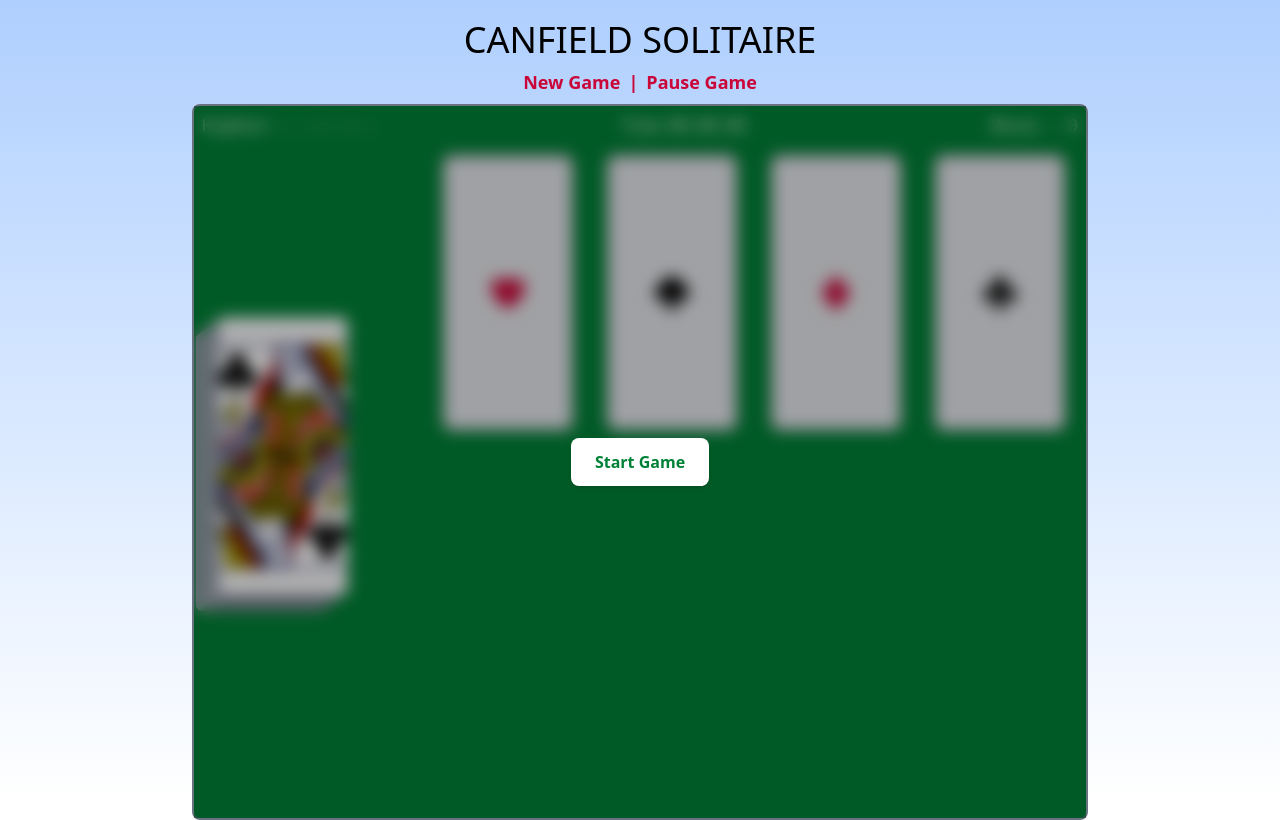
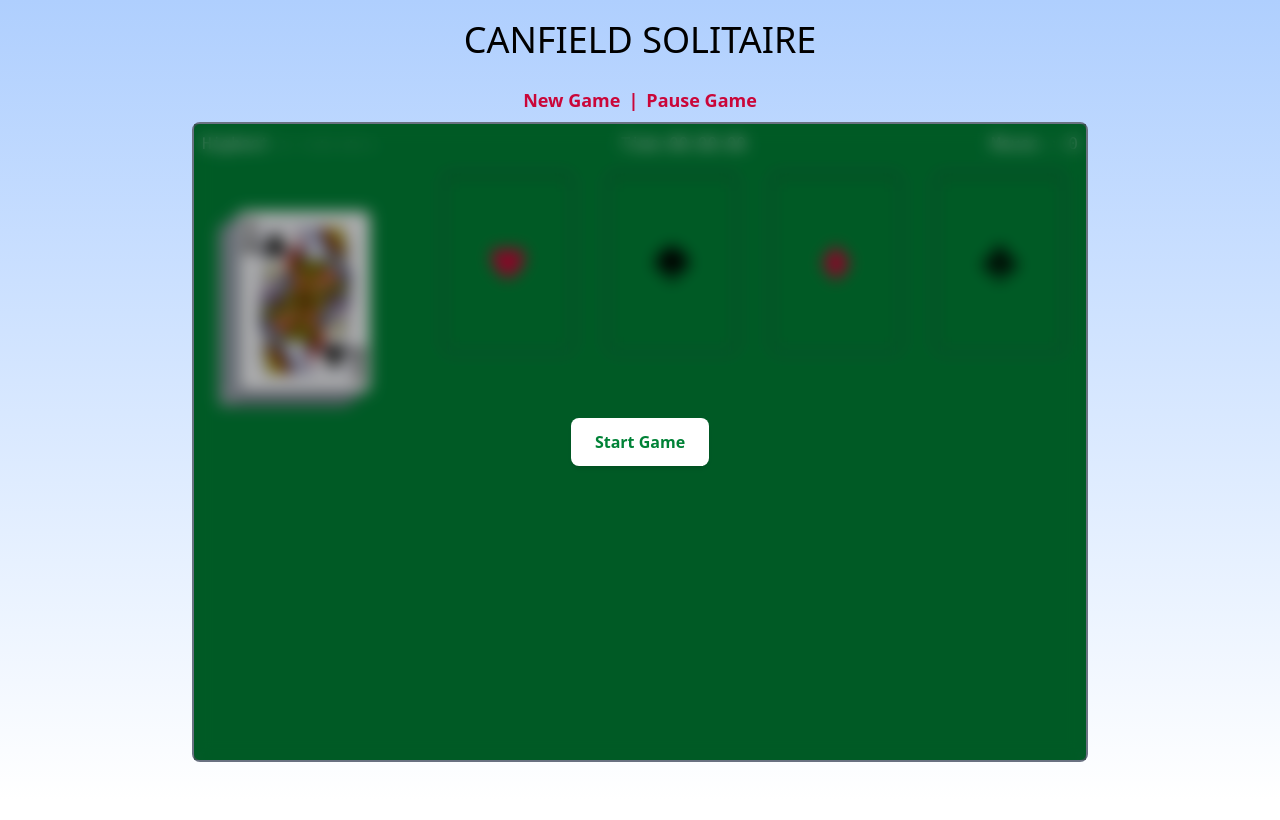
Before and after one commit to JatinJoshi2304/solitaire, a React (Vite) app: page / in a window 1280 px wide. Built offline with nearby package versions, Linux system fonts and the light colour scheme.

Commit message:
fix issues

```diff
--- a/src/pages/DraggableCard.tsx
+++ b/src/pages/DraggableCard.tsx
@@ -24,12 +24,12 @@ const DraggableCard: FC<Props> = ({ card, index = 0, vertical }) => {
 
   const style = vertical
     ? { marginTop: index === 0 ? 0 : "-2rem", zIndex: index }
-    : { marginLeft: index === 0 ? 0 : "-8.1rem", zIndex: index };
+    : { marginLeft: index === 0 ? 0 : "-8.1em", zIndex: index };
 
   return (
     <div
       ref={ref}
-      className={`w-[130px] h-full relative bg-white border-1 border-gray-400 rounded-md shadow-xs flex items-center justify-center overflow-hidden mt:[${index}px]`}
+      className={`w-[130px] h-[180px] relative bg-white border-1 border-gray-400 rounded-md shadow-xs flex items-center justify-center overflow-hidden mt:[${index}px]`}
       style={{
         opacity: isDragging ? 0 : 1,
         cursor: "move",
--- a/src/pages/DropZone.tsx
+++ b/src/pages/DropZone.tsx
@@ -34,13 +34,11 @@ const DropZone: FC<DropZoneProps> = ({ onDrop, Icon, color, cards }) => {
   return (
     <div
       ref={ref}
-      className={`h-full w-[130px] border rounded-lg flex flex-col items-center justify-center transition-all duration-300 ease-in-out
+      className={`w-[130px] h-[180px] border border-green-900 rounded-lg flex flex-col items-center justify-center transition-all duration-300 ease-in-out
     ${
       isActive
         ? "bg-gradient-to-br from-white to-gray-100 shadow-[0_0_15px_5px_rgba(0,0,0,0.3)] border-2 border-white "
-        : canDrop
-        ? "bg-white border-2 border-green-600 opacity-70"
-        : "bg-gray-200 border border-gray-400 shadow-inner shadow-black/20"
+        : ""
     }
   `}
     >
@@ -48,7 +46,7 @@ const DropZone: FC<DropZoneProps> = ({ onDrop, Icon, color, cards }) => {
         cards.map((card, i) => (
           <div
             key={i}
-            className="w-[130px] absolute mt-39 h-fit bg-red-600 text-white  rounded-md shadow-md flex flex-col items-center justify-center"
+            className="w-[130px] h-[180px]  absolute mt-38  bg-red-600 text-white  rounded-md shadow-md flex flex-col items-center justify-center"
             style={{
               top: `${i * 2.6}%`,
               zIndex: i,
--- a/src/pages/PlaySection.tsx
+++ b/src/pages/PlaySection.tsx
@@ -17,7 +17,7 @@ const SuitDropZone: FC<{
   color?: string;
 }> = ({ cards, onDrop, Icon, color }) => (
   <div
-    className={`h-full border border-gray-600 rounded-lg shadow-inner shadow-black/30 flex flex-col items-center justify-center ${
+    className={`h-full w-fit  border border-gray-600 rounded-lg shadow-inner shadow-black/30 flex flex-col items-center justify-center ${
       cards.length >= 13 ? "pointer-events-none opacity-50" : ""
     }`}
   >
@@ -208,7 +208,7 @@ const PlaySection: FC = () => {
       </div>
 
       <div
-        className={`bg-green-700 w-full h-screen border-2 border-gray-500 rounded-lg flex flex-col items-center pb-5 ${
+        className={`bg-green-700 w-full h-fit [@media(min-width:1100px)]:h-[80vh] border-2 border-gray-500 rounded-lg flex flex-col items-center pb-5 ${
           !isGameStarted || isPaused ? "relative" : ""
         }`}
       >
@@ -235,8 +235,16 @@ const PlaySection: FC = () => {
           <span className="font-mono">Moves : {moves} </span>
         </div>
 
-        <div className="flex flex-row-reverse justify-center w-full h-full">
-          <div className="flex justify-between items-center mx-5 py-2 w-[70%] h-[45%]">
+        <div className="flex flex-row-reverse justify-center w-full">
+          <div
+            className="
+              grid grid-cols-2 gap-4
+              justify-between items-center mx-5 py-2 w-[70%]
+              [@media(min-width:1100px)]:flex
+              [@media(min-width:1100px)]:grid-cols-1
+              [@media(min-width:1100px)]:gap-2
+            "
+          >
             <SuitDropZone
               cards={heartCards}
               onDrop={handleDrop("hearts")}
@@ -261,7 +269,7 @@ const PlaySection: FC = () => {
             />
           </div>
 
-          <div className="flex py-2 w-[25%] h-[45%] m-auto">
+          <div className="flex py-2 w-[20%] h-[45%] m-auto">
             <div className="flex justify-center h-full">
               {deck.map((card, i) => (
                 <DraggableCard key={i} card={card} index={i} vertical={false} />
@@ -283,9 +291,9 @@ const PlaySection: FC = () => {
                 />
               )}
               {isGameOver && (
-                <div className="mt-5">
+                <div className="mt-15">
                   <div className="px-5 text-red-700 text-2xl font-semibold ">
-                    Game Over
+                    Game Over!!
                   </div>
                   <div className="px-5 text-red-700 text-2xl font-semibold ">
                     Start New Game
```
